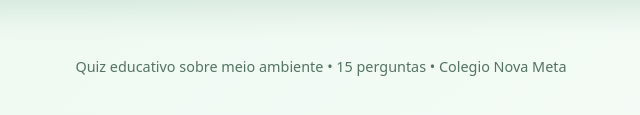
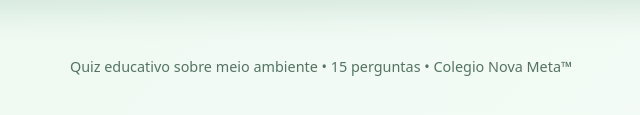
Before and after one commit to SlurtchZz/Fake-ou-Verdade---CNM, a plain HTML site: page index.html in a window 1280 px wide. Shown: the part 479-594 px from the top of the page, 319-959 px from the left. Drawn offline with Linux system fonts and the light colour scheme.

Commit message:
Update footer text to include trademark symbol

```diff
--- a/index.html
+++ b/index.html
@@ -150,7 +150,7 @@
   </section>
 </main>
 
-<footer>Quiz educativo sobre meio ambiente • 15 perguntas • Colegio Nova Meta</footer>
+<footer>Quiz educativo sobre meio ambiente • 15 perguntas • Colegio Nova Meta™</footer>
 
 <script>
 const questions = [
```
